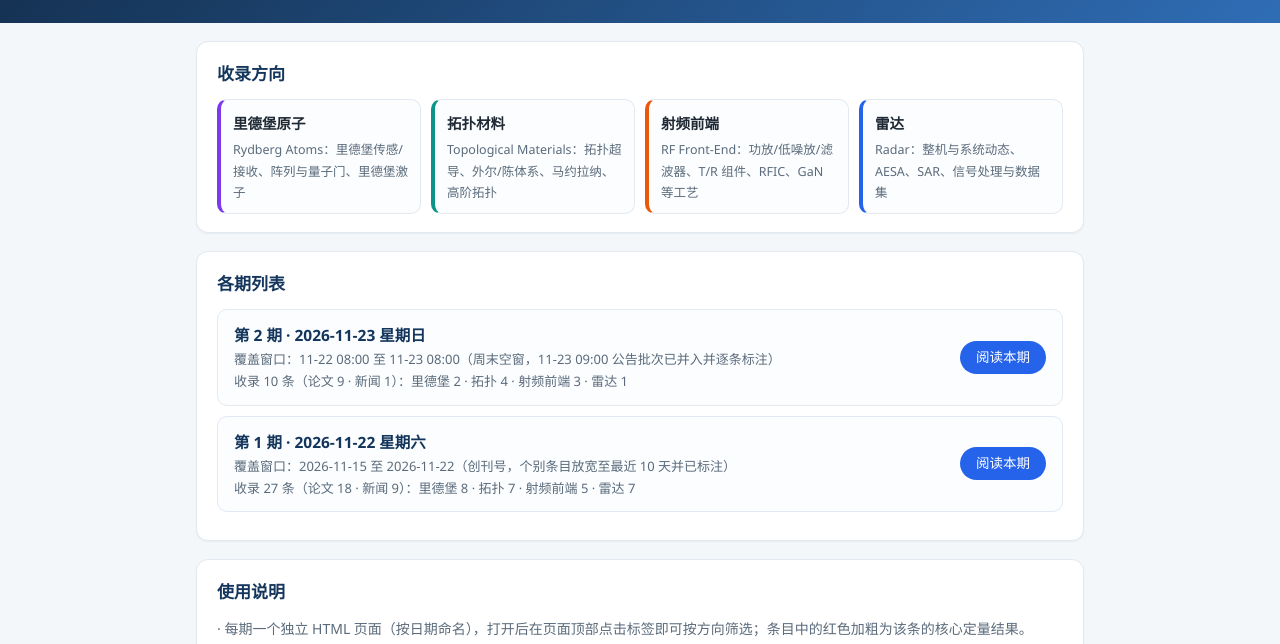
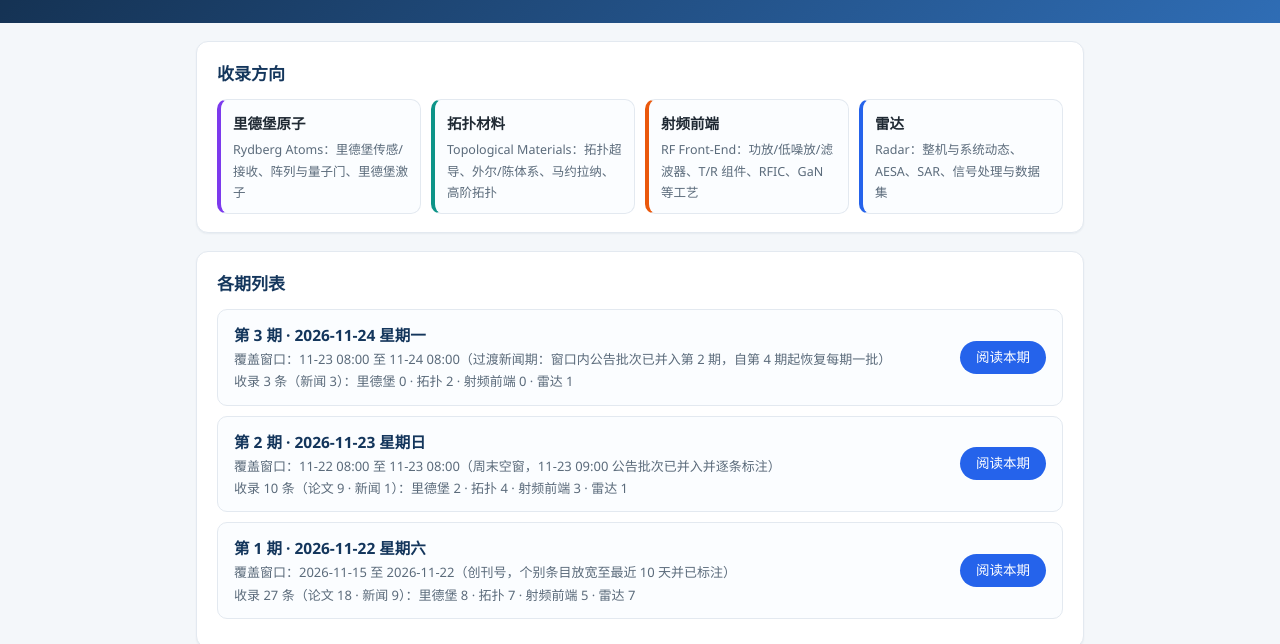
Before and after one commit to ShanyangDiye/frontier-briefing, a plain HTML site: page index.html in a window 1280 px wide. Shown: the part 141-785 px from the top of the page. Drawn offline with Linux system fonts and the light colour scheme.

Commit message:
update index.html

```diff
--- a/index.html
+++ b/index.html
@@ -56,6 +56,14 @@ footer{max-width:920px;margin:0 auto;padding:0 16px 40px;color:var(--muted);font
     <h2>各期列表</h2>
     <div class="issue">
       <div>
+        <div class="no">第 3 期 · 2026-11-24 星期一</div>
+        <div class="date">覆盖窗口：11-23 08:00 至 11-24 08:00（过渡新闻期：窗口内公告批次已并入第 2 期，自第 4 期起恢复每期一批）</div>
+        <div class="stat">收录 3 条（新闻 3）：里德堡 0 · 拓扑 2 · 射频前端 0 · 雷达 1</div>
+      </div>
+      <a class="read" href="2026-11-24.html">阅读本期</a>
+    </div>
+    <div class="issue">
+      <div>
         <div class="no">第 2 期 · 2026-11-23 星期日</div>
         <div class="date">覆盖窗口：11-22 08:00 至 11-23 08:00（周末空窗，11-23 09:00 公告批次已并入并逐条标注）</div>
         <div class="stat">收录 10 条（论文 9 · 新闻 1）：里德堡 2 · 拓扑 4 · 射频前端 3 · 雷达 1</div>
```
